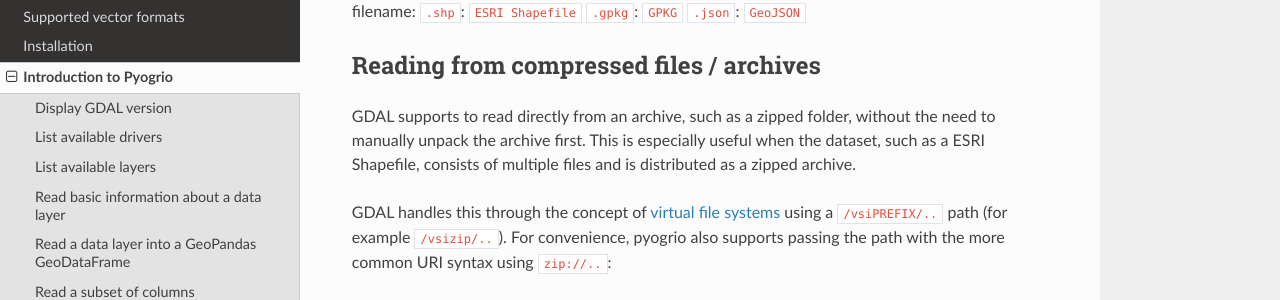
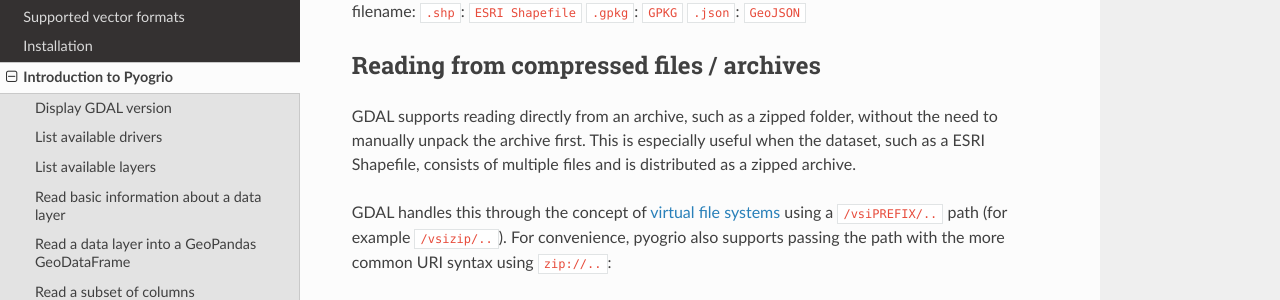
Before and after one commit to geopandas/pyogrio, a Sphinx documentation site: the page built from docs/source/introduction.md, in a window 1280 px wide and 900 px high, scrolled down 5111 px. Shown: the part 151-451 px from the top of the window. Built offline with Sphinx 7.4.7 and the Read the Docs theme 2.0.0, drawn with Linux system fonts in a browser that asks for light colours.

Commit message:
Update docs/source/introduction.md
Co-authored-by: Brendan Ward <bcward@astutespruce.com>

```diff
--- a/docs/source/introduction.md
+++ b/docs/source/introduction.md
@@ -264,7 +264,7 @@
 
 ## Reading from compressed files / archives
 
-GDAL supports to read directly from an archive, such as a zipped folder, without
+GDAL supports reading directly from an archive, such as a zipped folder, without
 the need to manually unpack the archive first. This is especially useful when
 the dataset, such as a ESRI Shapefile, consists of multiple files and is
 distributed as a zipped archive.
```
